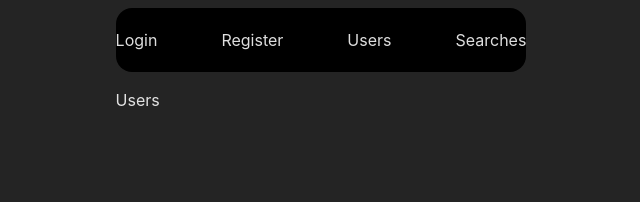
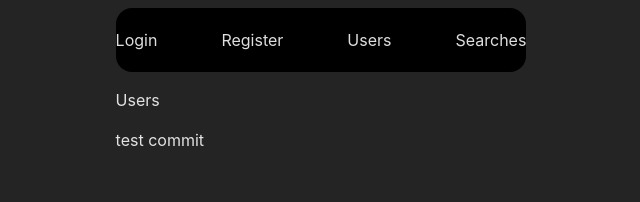
Before and after one commit to botosdora/FICTTest, a React (Vite) app in the folder FICTTest/: page /users in a window 1280 px wide. Shown: the top 202 px of the page, without its empty margins (319-959 px from the left). Built offline with nearby package versions, Linux system fonts and the light colour scheme.

Commit message:
test commit

```diff
--- a/FICTTest/src/routes/Users.jsx
+++ b/FICTTest/src/routes/Users.jsx
@@ -1,6 +1,8 @@
 export default function Users() {
   return (
-    <div>Users</div>
+    <div>Users
+      <p>test commit</p>
+    </div>
 
   )
 }
```
